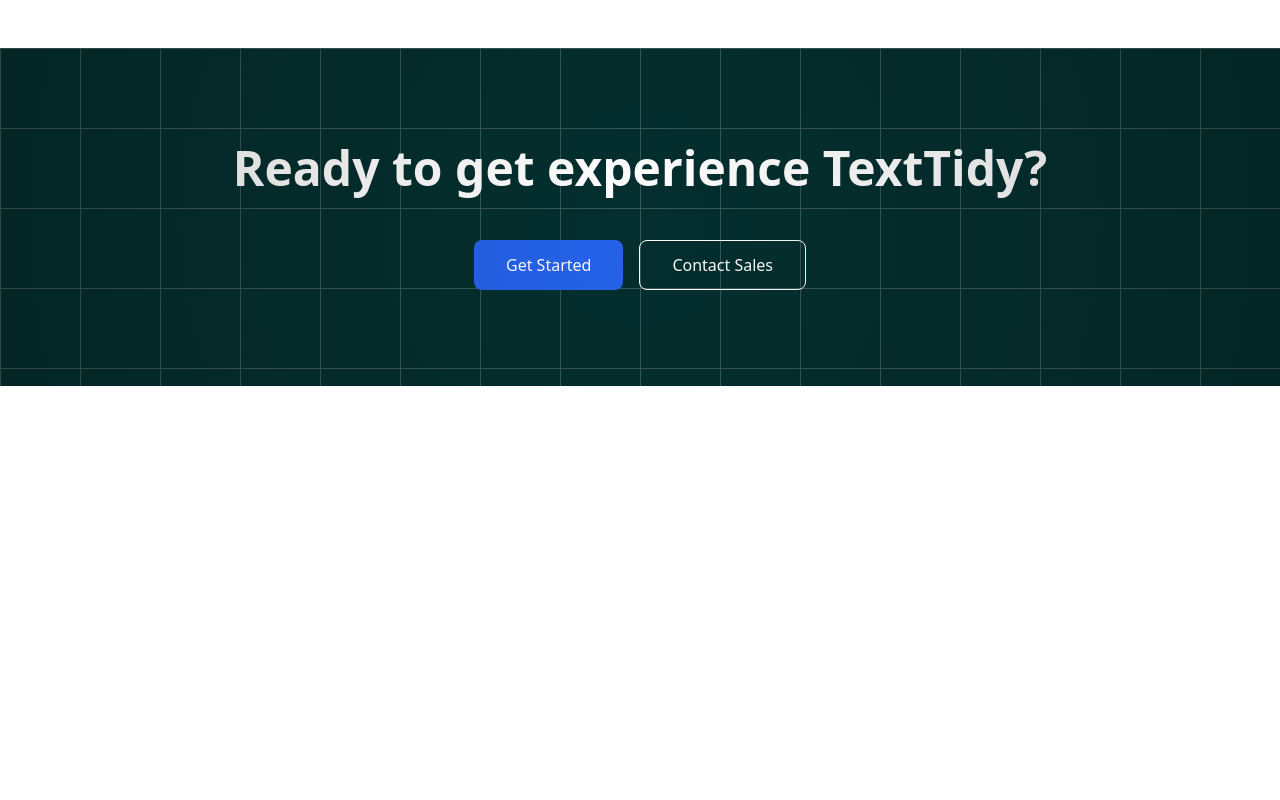
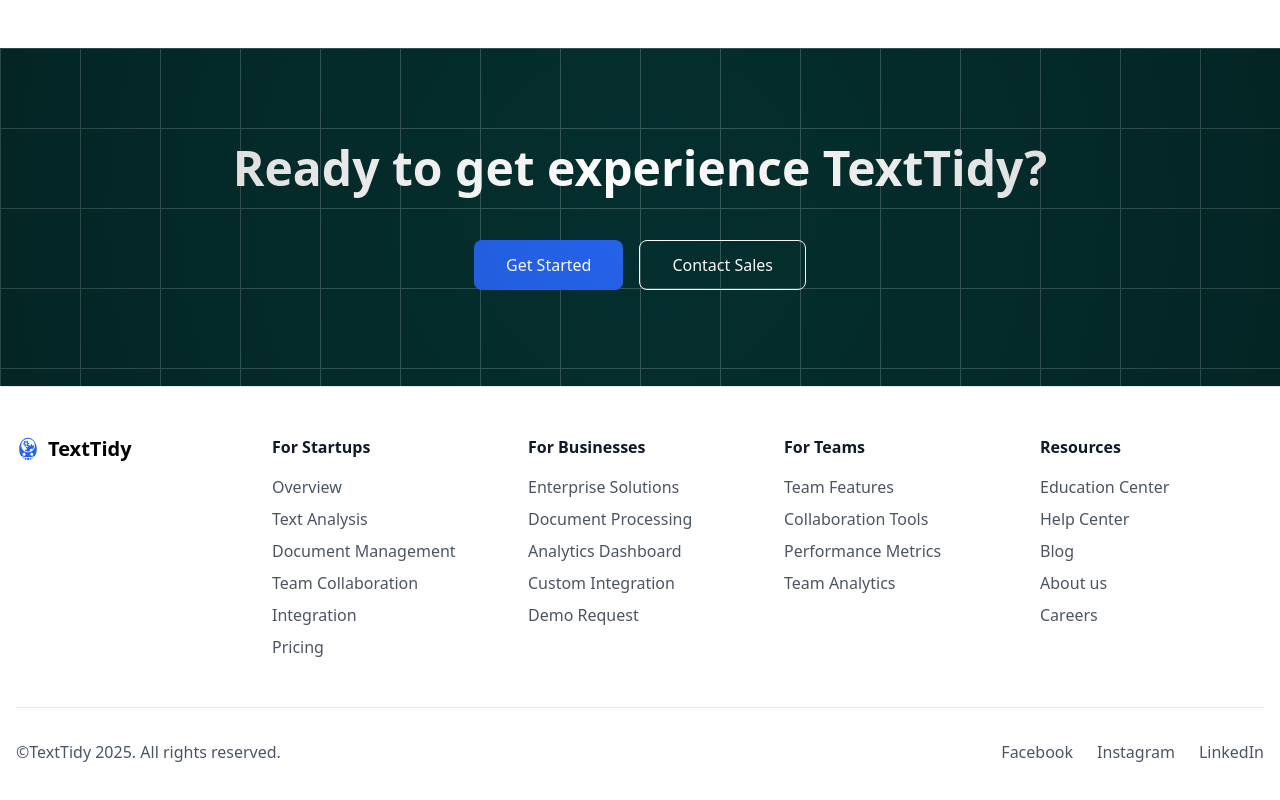
Before and after one commit to Ravyar19/TextTidy, a React (Vite) app: page / in a window 1280 px wide. Shown: the part 1176-1976 px from the top of the page. Before the commit the page ends 1562 px from the top, so only its background shows below. Built offline with nearby package versions, Linux system fonts and the light colour scheme; no server answers.

Commit message:
Footer & landing page done

```diff
--- /dev/null
+++ b/src/components/Footer.jsx
@@ -0,0 +1,172 @@
+import React from "react";
+import { GiArtificialIntelligence } from "react-icons/gi";
+
+const Footer = () => {
+  return (
+    <footer className="border-t border-gray-200 py-12 bg-white">
+      <div className="container mx-auto px-4">
+        {/* Main Footer Content */}
+        <div className="grid grid-cols-1 md:grid-cols-2 lg:grid-cols-5 gap-8">
+          {/* Logo Column */}
+          <div className="lg:col-span-1">
+            <div className="flex items-center gap-2">
+              <GiArtificialIntelligence className="text-2xl text-blue-600" />
+              <span className="text-xl font-semibold">TextTidy</span>
+            </div>
+          </div>
+
+          {/* For Startups */}
+          <div className="space-y-4">
+            <h3 className="font-semibold text-gray-900">For Startups</h3>
+            <ul className="space-y-2">
+              <li>
+                <a href="#" className="text-gray-600 hover:text-gray-900">
+                  Overview
+                </a>
+              </li>
+              <li>
+                <a href="#" className="text-gray-600 hover:text-gray-900">
+                  Text Analysis
+                </a>
+              </li>
+              <li>
+                <a href="#" className="text-gray-600 hover:text-gray-900">
+                  Document Management
+                </a>
+              </li>
+              <li>
+                <a href="#" className="text-gray-600 hover:text-gray-900">
+                  Team Collaboration
+                </a>
+              </li>
+              <li>
+                <a href="#" className="text-gray-600 hover:text-gray-900">
+                  Integration
+                </a>
+              </li>
+              <li>
+                <a href="#" className="text-gray-600 hover:text-gray-900">
+                  Pricing
+                </a>
+              </li>
+            </ul>
+          </div>
+
+          {/* For Businesses */}
+          <div className="space-y-4">
+            <h3 className="font-semibold text-gray-900">For Businesses</h3>
+            <ul className="space-y-2">
+              <li>
+                <a href="#" className="text-gray-600 hover:text-gray-900">
+                  Enterprise Solutions
+                </a>
+              </li>
+              <li>
+                <a href="#" className="text-gray-600 hover:text-gray-900">
+                  Document Processing
+                </a>
+              </li>
+              <li>
+                <a href="#" className="text-gray-600 hover:text-gray-900">
+                  Analytics Dashboard
+                </a>
+              </li>
+              <li>
+                <a href="#" className="text-gray-600 hover:text-gray-900">
+                  Custom Integration
+                </a>
+              </li>
+              <li>
+                <a href="#" className="text-gray-600 hover:text-gray-900">
+                  Demo Request
+                </a>
+              </li>
+            </ul>
+          </div>
+
+          {/* For Teams */}
+          <div className="space-y-4">
+            <h3 className="font-semibold text-gray-900">For Teams</h3>
+            <ul className="space-y-2">
+              <li>
+                <a href="#" className="text-gray-600 hover:text-gray-900">
+                  Team Features
+                </a>
+              </li>
+              <li>
+                <a href="#" className="text-gray-600 hover:text-gray-900">
+                  Collaboration Tools
+                </a>
+              </li>
+              <li>
+                <a href="#" className="text-gray-600 hover:text-gray-900">
+                  Performance Metrics
+                </a>
+              </li>
+              <li>
+                <a href="#" className="text-gray-600 hover:text-gray-900">
+                  Team Analytics
+                </a>
+              </li>
+            </ul>
+          </div>
+
+          {/* Resources */}
+          <div className="space-y-4">
+            <h3 className="font-semibold text-gray-900">Resources</h3>
+            <ul className="space-y-2">
+              <li>
+                <a href="#" className="text-gray-600 hover:text-gray-900">
+                  Education Center
+                </a>
+              </li>
+              <li>
+                <a href="#" className="text-gray-600 hover:text-gray-900">
+                  Help Center
+                </a>
+              </li>
+              <li>
+                <a href="#" className="text-gray-600 hover:text-gray-900">
+                  Blog
+                </a>
+              </li>
+              <li>
+                <a href="#" className="text-gray-600 hover:text-gray-900">
+                  About us
+                </a>
+              </li>
+              <li>
+                <a href="#" className="text-gray-600 hover:text-gray-900">
+                  Careers
+                </a>
+              </li>
+            </ul>
+          </div>
+        </div>
+
+        {/* Bottom Footer */}
+        <div className="flex flex-col md:flex-row justify-between items-center mt-12 pt-8 border-t border-gray-200">
+          {/* Copyright */}
+          <div className="text-gray-600 mb-4 md:mb-0">
+            ©TextTidy {new Date().getFullYear()}. All rights reserved.
+          </div>
+
+          {/* Social Links */}
+          <div className="flex gap-6">
+            <a href="#" className="text-gray-600 hover:text-gray-900">
+              Facebook
+            </a>
+            <a href="#" className="text-gray-600 hover:text-gray-900">
+              Instagram
+            </a>
+            <a href="#" className="text-gray-600 hover:text-gray-900">
+              LinkedIn
+            </a>
+          </div>
+        </div>
+      </div>
+    </footer>
+  );
+};
+
+export default Footer;
--- a/src/pages/LandingPage.jsx
+++ b/src/pages/LandingPage.jsx
@@ -3,6 +3,7 @@
 import HeroSection from "../components/HeroSection";
 import Testimonial from "../components/Testimonial";
 import CTASection from "../components/CTASection";
+import Footer from "../components/Footer";
 
 const LandingPage = () => {
   return (
@@ -11,6 +12,7 @@
       <HeroSection />
       <Testimonial />
       <CTASection />
+      <Footer />
     </div>
   );
 };
```
